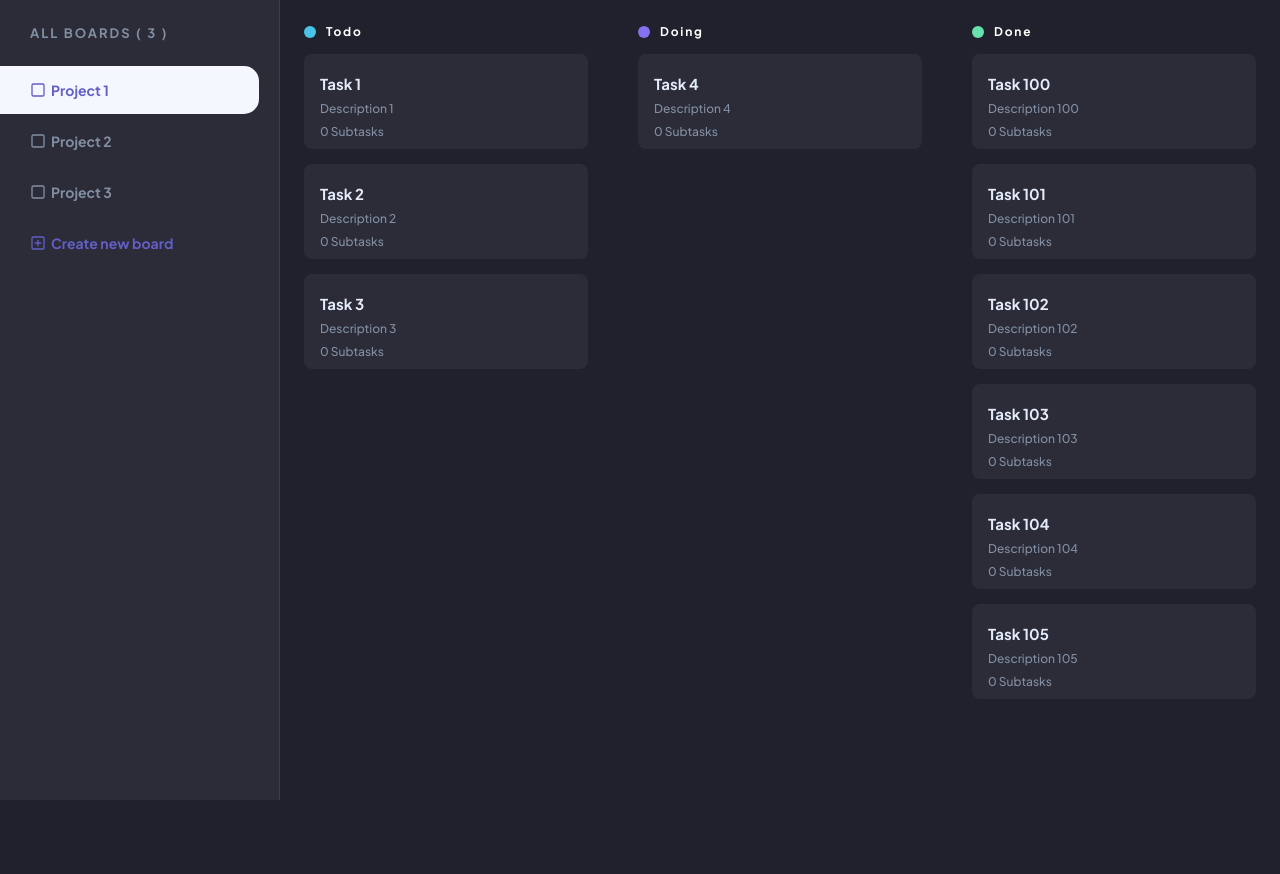
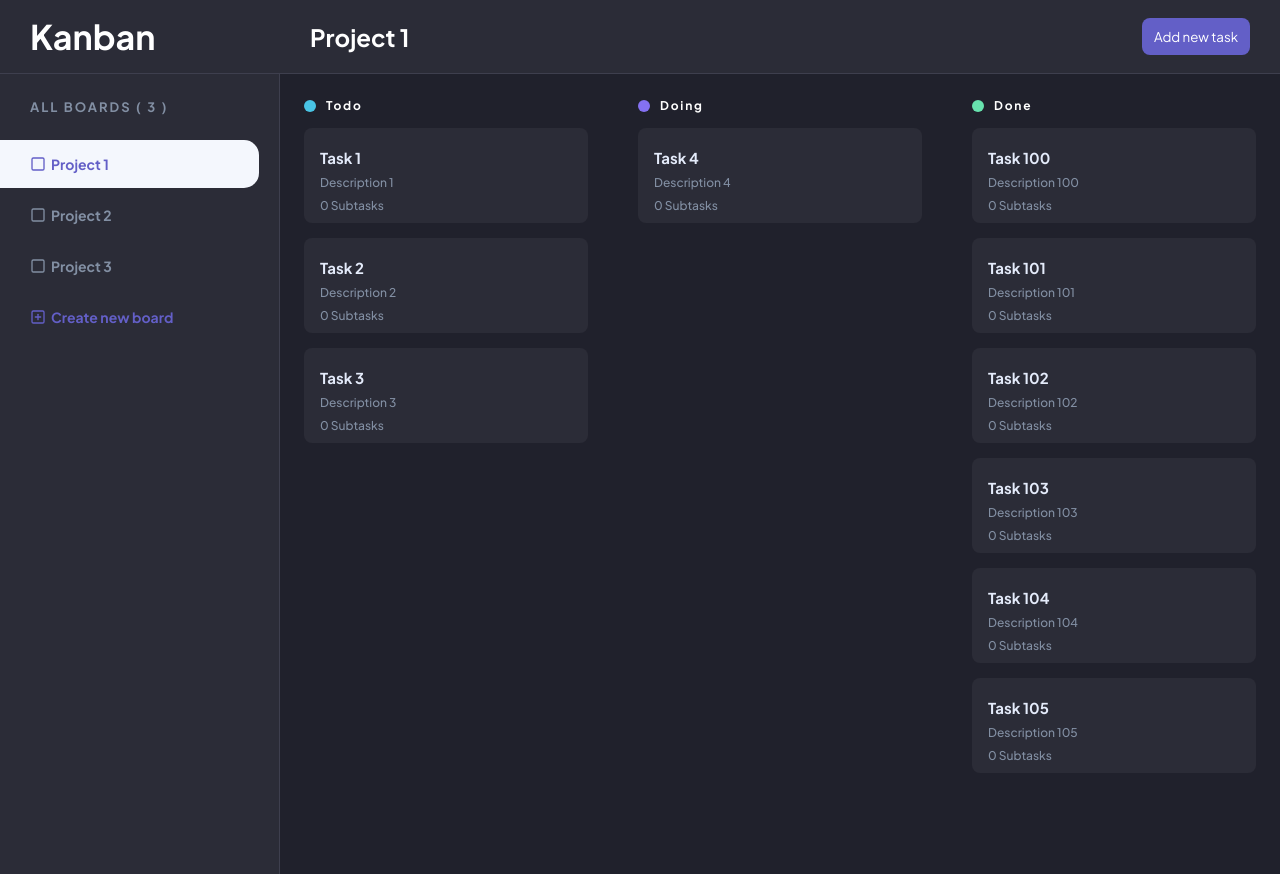
Before and after one commit to luc-as-dev/kanban-board, a React (Vite) app in the folder client/: page / in a window 1280 px wide. Before the commit the page ends 800 px from the top, so only its background shows below. Built offline with nearby package versions, Linux system fonts and the light colour scheme.

Commit message:
added navbar

```diff
--- a/client/src/App.tsx
+++ b/client/src/App.tsx
@@ -1,12 +1,16 @@
 import React from "react";
 import Board from "./components/Board/Board";
+import Navbar from "./components/Navbar/Navbar";
 import Sidebar from "./components/Sidebar/Sidebar";
 
 export default function App() {
   return (
     <div className="app">
-      <Sidebar />
-      <Board />
+      <Navbar />
+      <div className="main-container">
+        <Sidebar />
+        <Board />
+      </div>
     </div>
   );
 }
--- a/client/src/components/Board/Board.scss
+++ b/client/src/components/Board/Board.scss
@@ -1,7 +1,6 @@
 .board {
   display: grid;
   grid-template-columns: repeat(auto-fit, minmax(280px, 1fr));
-
 
   flex-grow: 1;
   padding: 24px;
--- a/client/src/components/Board/Board.tsx
+++ b/client/src/components/Board/Board.tsx
@@ -8,7 +8,7 @@ export default function Board() {
   return (
     <div className="board">
       {currentProject.board.map((list) => (
-        <div className="board-column">
+        <div key={list.name} className="board-column">
           <div className="board-column-header">
             <div
               className={`board-column-header-icon ${list.name.toLowerCase()}`}
--- /dev/null
+++ b/client/src/components/Navbar/Navbar.scss
@@ -0,0 +1,33 @@
+.navbar {
+  display: flex;
+
+  background-color: var(--bg-gray);
+
+  border-bottom: 1px solid var(--bg-lines);
+  padding: 15px 30px;
+
+  &-logo-container {
+    max-width: 280px;
+    width: 100%;
+
+    h1 {
+      font-size: 34px;
+    }
+  }
+
+  &-items {
+    flex-grow: 1;
+    display: flex;
+    justify-content: space-between;
+    align-items: center;
+
+    h4 {
+      font-size: 24px;
+    }
+
+    button {
+      padding: 10px 12px;
+      border-radius: 8px;
+    }
+  }
+}
--- /dev/null
+++ b/client/src/components/Navbar/Navbar.tsx
@@ -0,0 +1,19 @@
+import React from "react";
+import { useBoardsContext } from "../../context/BoardsContext";
+import "./Navbar.scss";
+
+export default function Navbar() {
+  const { currentProject } = useBoardsContext();
+
+  return (
+    <div className="navbar">
+      <div className="navbar-logo-container">
+        <h1>Kanban</h1>
+      </div>
+      <div className="navbar-items">
+        <h4>{currentProject.name}</h4>
+        <button className="btn">Add new task</button>
+      </div>
+    </div>
+  );
+}
--- a/client/src/index.scss
+++ b/client/src/index.scss
@@ -27,8 +27,31 @@
 body {
   background-color:  var(--bg-dark-gray);
   color: var(--text);
+
 }
 
 .app {
   display: flex;
+  flex-direction: column;
+
+  min-height: 100vh;
 }
+
+.main-container {
+  flex-grow: 1;
+  display: flex;
+}
+
+.btn {
+  background-color: var(--primary);
+  border: none;
+  color: var(--text);
+  cursor: pointer;
+
+  transition: opacity 100ms ease-in-out;;
+
+  &:hover {
+    opacity: 0.9;
+  }
+
+}
```
